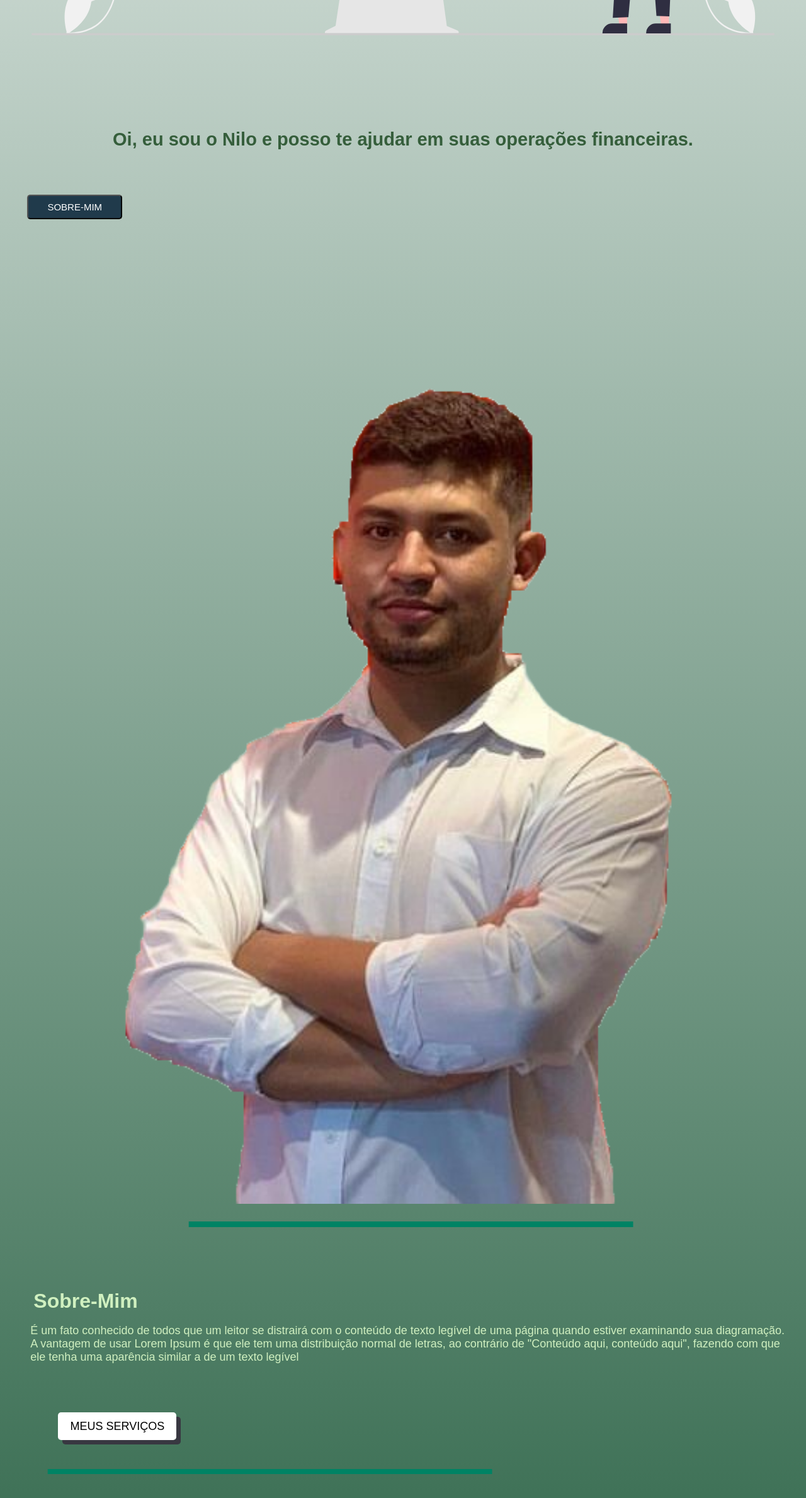
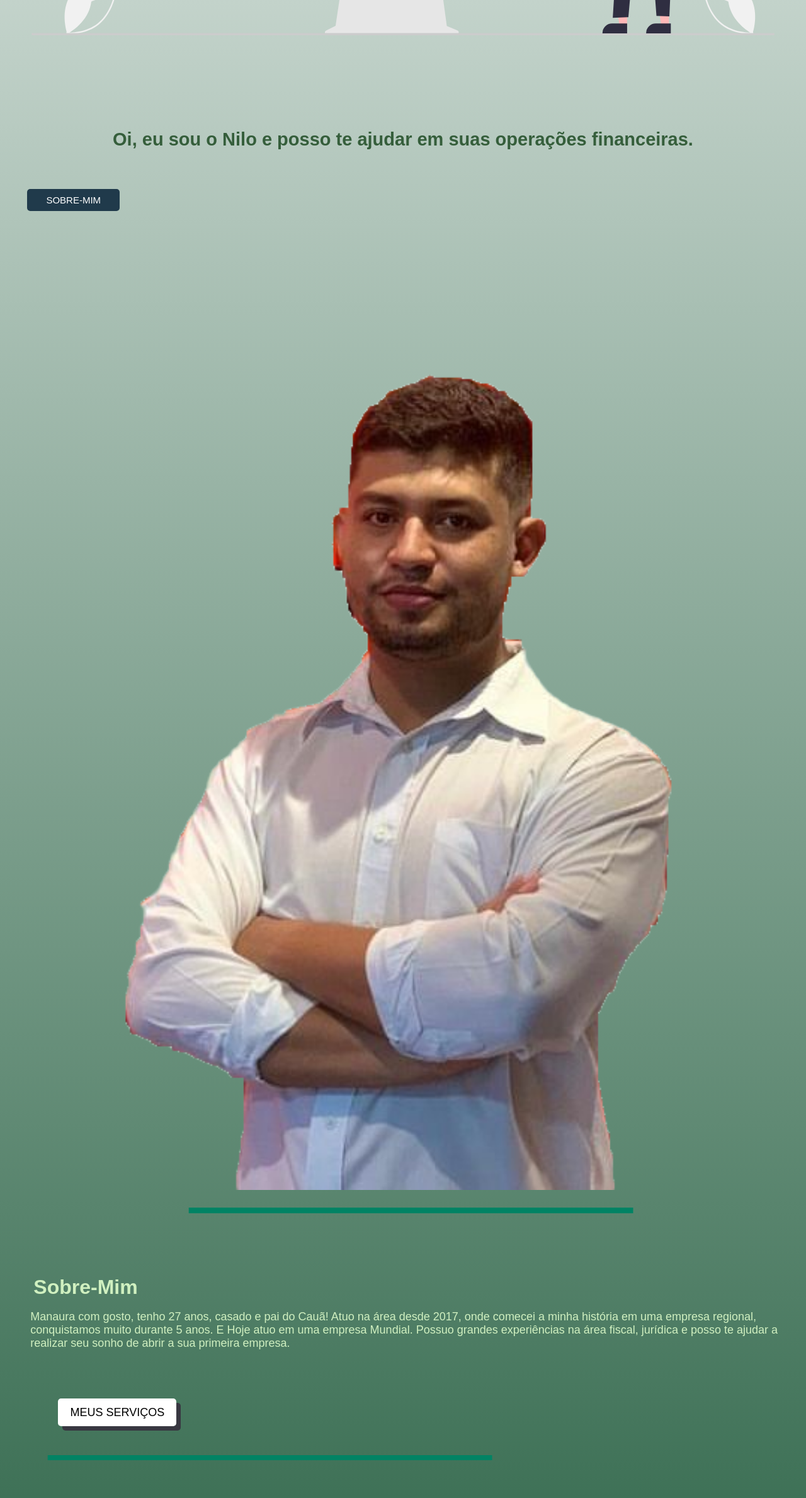
Before and after one commit to Penedok/NR-Contabilidade, a React (Create React App) app: page / in a window 1280 px wide. Shown: the part 1080-3458 px from the top of the page at 63% size. Built offline with nearby package versions, Linux system fonts and the light colour scheme; a web font is replaced by a local one.

Commit message:
arruamdno o sobremim

```diff
--- a/src/componentes/BannereApresentacao/bannerApresen.js
+++ b/src/componentes/BannereApresentacao/bannerApresen.js
@@ -15,7 +15,7 @@ export const BannereApresentacao = () =>{
                  </TextoApresentacao>
             </CaixaApresentacao>
             <CaixaBotao>
-                <Apresentabtn>Sobre-Mim</Apresentabtn>
+                <Apresentabtn href="#sobremim">Sobre-Mim</Apresentabtn>
             </CaixaBotao>
         </section>
 
--- a/src/componentes/BannereApresentacao/stylebannerApren.js
+++ b/src/componentes/BannereApresentacao/stylebannerApren.js
@@ -32,7 +32,7 @@ export const CaixaBotao = styled.div`
 padding:2em;
 
 `
-export const Apresentabtn = styled.button`
+export const Apresentabtn = styled.a`
 background:#203a4b;
 padding:0.5em 3em;
 text-transform: uppercase;
@@ -43,6 +43,7 @@ margin:0 1em;
 padding: 0.6em 2em;
 border-radius:5px;
 font-size:15px;
+text-decoration:none;
 
 
 `
--- a/src/componentes/Sobremim/Sobremim.js
+++ b/src/componentes/Sobremim/Sobremim.js
@@ -9,22 +9,21 @@ import {ContainerSobremim, CaixaImgSobre,ImgSobre,ImgLinhaSobre,CaixaTextoSobre,
 
 export const SobreMim = () =>{
 
-
     return(
 
         <ContainerSobremim>
-            <CaixaImgSobre>
+            <CaixaImgSobre >
                 <ImgSobre src="/imagem/perfilNilo1.png" alt="Imagem Perfil Nilo"/>
                 <ImgLinhaSobre src="/imagem/Line2.svg"/>
             </CaixaImgSobre>
             <CaixaTextoSobre>
-                <TextoSobre>Sobre-Mim</TextoSobre>
-                <ParagrafoSobre>É um fato conhecido de todos que um leitor se distrairá
-                  com o conteúdo de texto legível de uma página quando estiver
-                  examinando sua diagramação. A vantagem de usar Lorem Ipsum é
-                  que ele tem uma distribuição normal de letras, ao contrário de
-                 "Conteúdo aqui, conteúdo aqui", fazendo com que ele tenha uma aparência
-                  similar a de um texto legível</ParagrafoSobre>
+                <TextoSobre id="sobremim">Sobre-Mim</TextoSobre>
+                <ParagrafoSobre>Manaura com gosto, tenho 27 anos, casado e pai do Cauã!
+                    Atuo na área desde 2017, onde comecei a minha história em uma empresa regional,
+                   conquistamos muito durante 5 anos.
+                     E Hoje atuo em uma empresa Mundial. Possuo grandes experiências na área fiscal,
+                     jurídica e posso te ajudar a realizar seu sonho de abrir a sua primeira empresa.
+                </ParagrafoSobre>
             </CaixaTextoSobre>
 
             <div>
```
